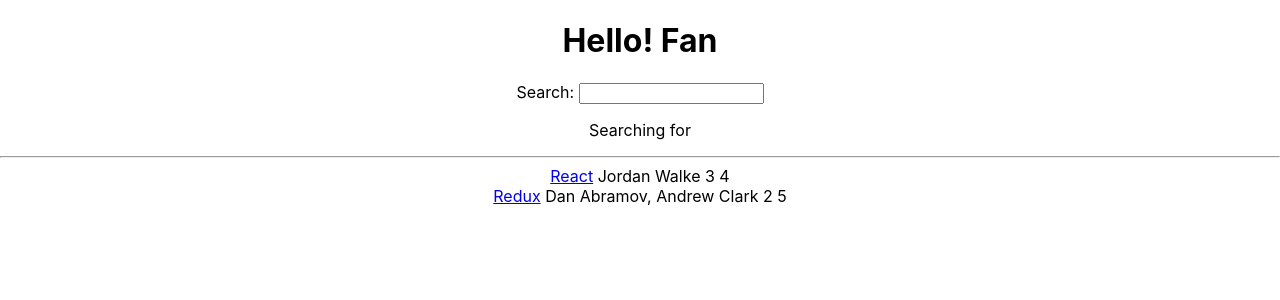
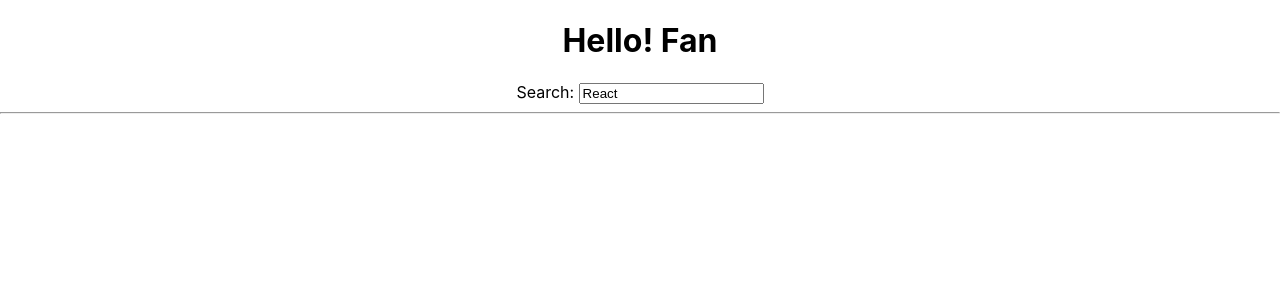
Before and after one commit to FanM/hacker-stories, a React (Create React App) app: page / in a window 1280 px wide. Shown: the top 300 px of the page. Built offline with nearby package versions, Linux system fonts and the light colour scheme.

Commit message:
Added useEffect for storing searchTerm to localStorage

```diff
--- a/src/App.js
+++ b/src/App.js
@@ -1,11 +1,11 @@
 import React from "react";
 // import logo from './logo.svg';
-import './App.css';
+import "./App.css";
 
 function App() {
   const welcome = {
     greeting: "Hello",
-    title: "Fan"
+    title: "Fan",
   };
 
   const stories = [
@@ -15,7 +15,7 @@
       author: "Jordan Walke",
       num_comments: 3,
       points: 4,
-      objectID: 0
+      objectID: 0,
     },
     {
       title: "Redux",
@@ -23,53 +23,57 @@
       author: "Dan Abramov, Andrew Clark",
       num_comments: 2,
       points: 5,
-      objectID: 1
-    }
+      objectID: 1,
+    },
   ];
 
-  const handleSearch = e => console.log(e.target.value);
+  const [searchTerm, setSearchTerm] = React.useState(
+    localStorage.getItem("search") || "React"
+  );
+
+  React.useEffect(() => {
+    localStorage.setItem("search", searchTerm);
+  }, [searchTerm]);
+
+  const handleSearch = (e) => {
+    setSearchTerm(e.target.value);
+  };
+
+  const searchedStories = stories.filter((story) =>
+    story.title.toLocaleLowerCase().includes(searchTerm)
+  );
 
   return (
     <div className="App">
       <h1>
         {welcome.greeting}! {welcome.title}
       </h1>
-      <Search onSearch={handleSearch} />
+      <Search search={searchTerm} onSearch={handleSearch} />
       <hr />
-      <List list={stories} />
+      <List list={searchedStories} />
+    </div>
+  );
+}
+
+const List = (props) =>
+  props.list.map(({objectID, ...item}) => <Item key={objectID} {...item} />);
+
+const Item = ({title, url, author, num_comments, points}) => (
+  <div>
+    <span>
+      <a href={url}>{title}</a>{" "}
+    </span>
+    <span>{author}</span> <span>{num_comments}</span> <span>{points}</span>
+  </div>
+);
+
+const Search = ({search, onSearch}) => {
+  return (
+    <div>
+      <label htmlFor="search">Search: </label>
+      <input id="search" type="text" value={search} onChange={onSearch} />
     </div>
   );
 };
 
-const List = props =>
-  props.list.map(item => (
-    <div key={item.objectID}>
-      {" "}
-      <span>
-        <a href={item.url}>{item.title}</a>{" "}
-      </span>
-      <span>{item.author}</span> <span>{item.num_comments}</span>{" "}
-      <span>{item.points}</span>
-    </div>
-  ));
-
-const Search = props => {
-  const [searchTerm, setSearchTerm] = React.useState("");
-
-  const handleChange = e => {
-    setSearchTerm(e.target.value);
-    props.onSearch(e);
-  };
-
-  return (
-    <div>
-      <label htmlFor="search">Search: </label>
-      <input id="search" type="text" onChange={handleChange} />
-      <p>
-        Searching for <strong>{searchTerm}</strong>
-      </p>
-    </div>
-  );
-}
-
 export default App;
```
